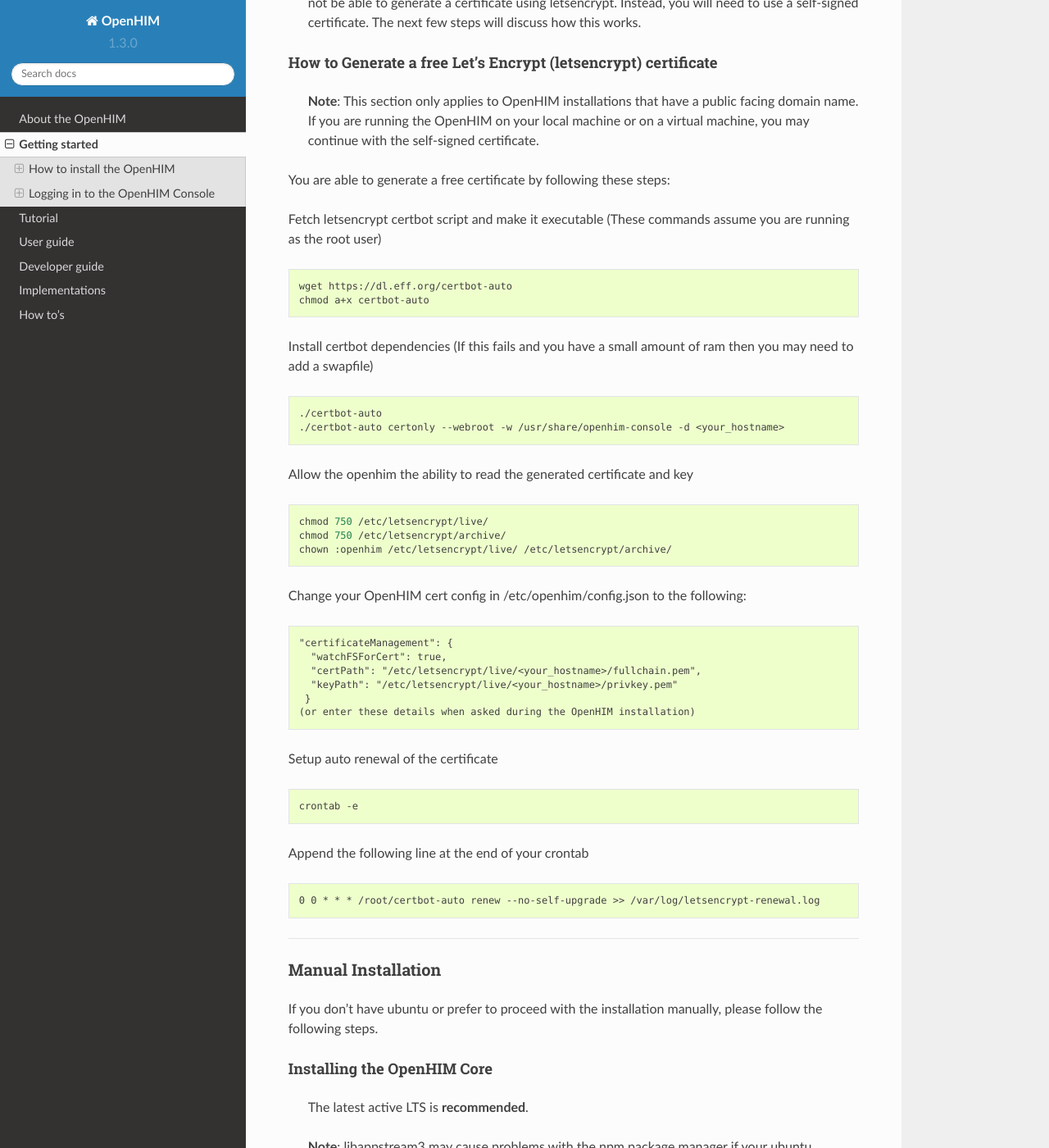
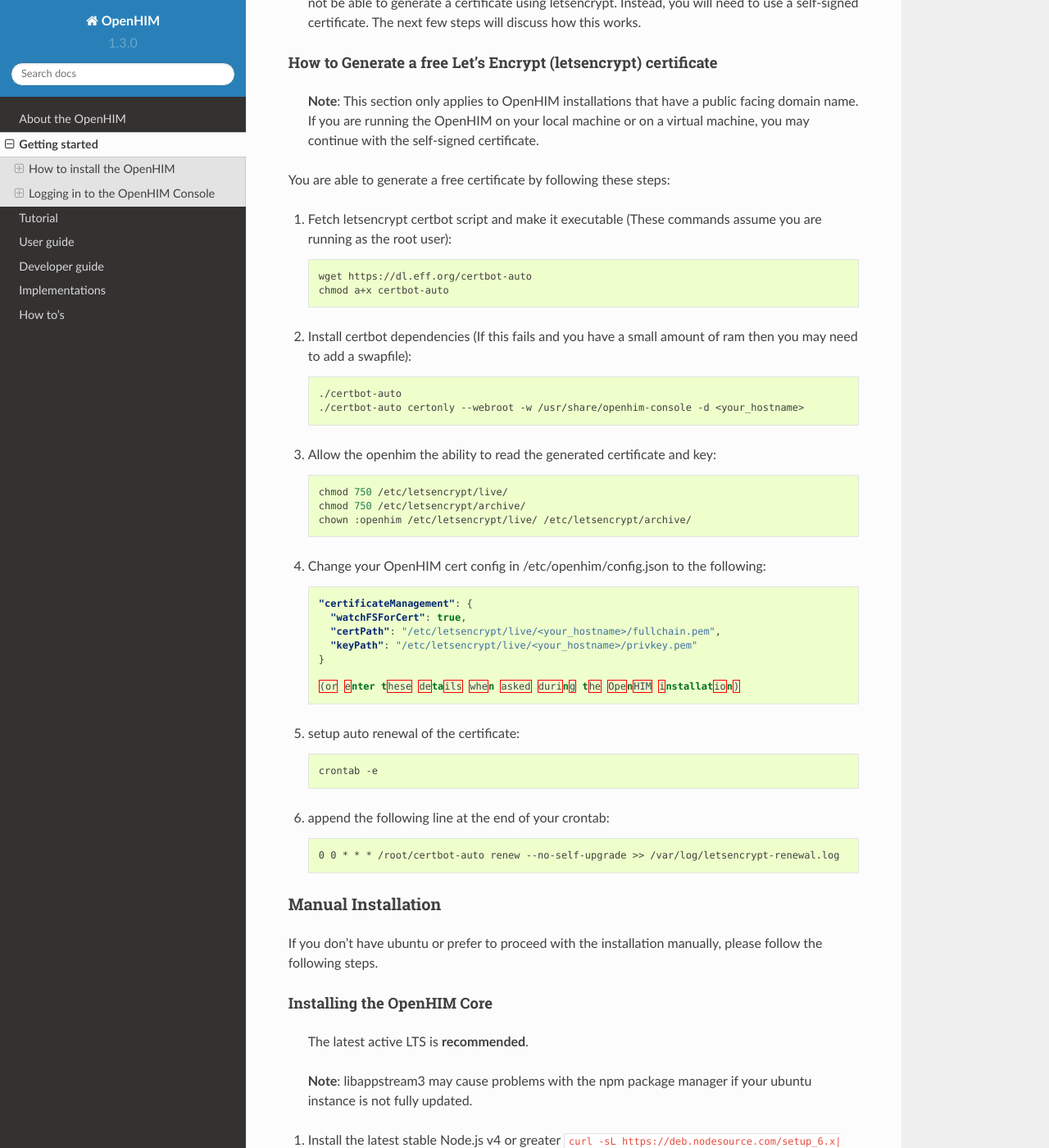
Before and after one commit to jembi/openhim-core-js, a Sphinx documentation site: the page built from docs/getting-started.md, in a window 1280 px wide and 1400 px high, scrolled down 1300 px. Shown: the whole window at 82% size. Built offline with Sphinx 7.4.7 and the Read the Docs theme 2.0.0, drawn with Linux system fonts in a browser that asks for light colours; some of the changed lines change nothing that is shown; some of the changed text lies outside the part shown.

Commit message:
Add list numbering and block quote language type
- The list looks neater
- NGINX config syntax highlighting is supported by markdown

````diff
--- a/docs/getting-started.md
+++ b/docs/getting-started.md
@@ -36,40 +36,40 @@
 
 You are able to generate a free certificate by following these steps:
 
-Fetch letsencrypt certbot script and make it executable (These commands assume you are running as the root user)
-```sh
-wget https://dl.eff.org/certbot-auto
-chmod a+x certbot-auto
-```
-Install certbot dependencies (If this fails and you have a small amount of ram then you may need to add a swapfile)
-```sh
-./certbot-auto
-./certbot-auto certonly --webroot -w /usr/share/openhim-console -d <your_hostname>
-```
-Allow the openhim the ability to read the generated certificate and key
-```sh
-chmod 750 /etc/letsencrypt/live/
-chmod 750 /etc/letsencrypt/archive/
-chown :openhim /etc/letsencrypt/live/ /etc/letsencrypt/archive/
-```
-Change your OpenHIM cert config in /etc/openhim/config.json to the following:
-```text
-"certificateManagement": {
-  "watchFSForCert": true,
-  "certPath": "/etc/letsencrypt/live/<your_hostname>/fullchain.pem",
-  "keyPath": "/etc/letsencrypt/live/<your_hostname>/privkey.pem"
- }
-(or enter these details when asked during the OpenHIM installation)
-```
-Setup auto renewal of the certificate
-```sh
-crontab -e
-```
-Append the following line at the end of your crontab
-```text
-0 0 * * * /root/certbot-auto renew --no-self-upgrade >> /var/log/letsencrypt-renewal.log
-```
-___
+1. Fetch letsencrypt certbot script and make it executable (These commands assume you are running as the root user):
+    ```sh
+    wget https://dl.eff.org/certbot-auto
+    chmod a+x certbot-auto
+    ```
+1. Install certbot dependencies (If this fails and you have a small amount of ram then you may need to add a swapfile):
+    ```sh
+    ./certbot-auto
+    ./certbot-auto certonly --webroot -w /usr/share/openhim-console -d <your_hostname>
+    ```
+1. Allow the openhim the ability to read the generated certificate and key:
+    ```sh
+    chmod 750 /etc/letsencrypt/live/
+    chmod 750 /etc/letsencrypt/archive/
+    chown :openhim /etc/letsencrypt/live/ /etc/letsencrypt/archive/
+    ```
+1. Change your OpenHIM cert config in /etc/openhim/config.json to the following:
+    ```json
+    "certificateManagement": {
+      "watchFSForCert": true,
+      "certPath": "/etc/letsencrypt/live/<your_hostname>/fullchain.pem",
+      "keyPath": "/etc/letsencrypt/live/<your_hostname>/privkey.pem"
+    }
+
+    (or enter these details when asked during the OpenHIM installation)
+    ```
+1. setup auto renewal of the certificate:
+    ```sh
+    crontab -e
+    ```
+1. append the following line at the end of your crontab:
+    ```text
+    0 0 * * * /root/certbot-auto renew --no-self-upgrade >> /var/log/letsencrypt-renewal.log
+    ```
 
 ### Manual Installation
 
@@ -211,7 +211,7 @@
 
 Your NGINX configuration will then appear as follows:
 
-```text
+```nginx
 server {
   listen 12345;
   root /usr/share/openhim-console;
````
